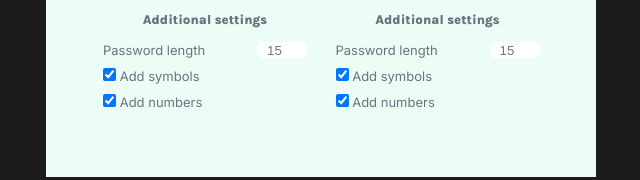
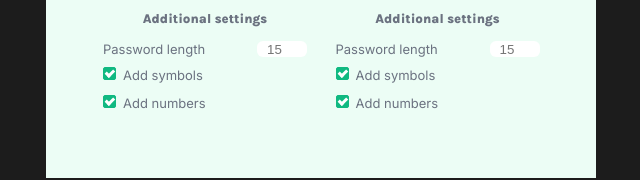
Before and after one commit to electr0space/password-generator, a plain HTML site: page index.html in a window 1280 px wide. Shown: the part 497-677 px from the top of the page, without its empty margins (319-959 px from the left). Drawn offline with Linux system fonts and the light colour scheme.

Commit message:
Change checkboxes

```diff
--- a/index.html
+++ b/index.html
@@ -43,12 +43,16 @@
                             <input type="number" id="length-password-one" min="1" max="20" placeholder="15" onblur="lengthValueValidation()">
                         </div>
                         <div class="space">
+                            <label for="pass-one-symbols" class="checkbox-container">Add symbols
                             <input type="checkbox" id="pass-one-symbols" checked>
-                            <label for="pass-one-symbols">Add symbols</label>
+                            <span class="checkmark"></span>
+                            </label>
                         </div>
                         <div class="space">
+                            <label for="pass-one-numbers" class="checkbox-container">Add numbers
                             <input type="checkbox" id="pass-one-numbers" checked>
-                            <label for="pass-one-numbers">Add numbers</label>
+                            <span class="checkmark"></span>
+                            </label>
                         </div>
                     </fieldset>
                 </div>
@@ -67,12 +71,16 @@
                             <input type="number" id="length-password-two" min="1" max="20" placeholder="15" onblur="lengthValueValidation()">
                         </div>
                         <div class="space">
+                            <label for="pass-two-symbols" class="checkbox-container">Add symbols
                             <input type="checkbox" id="pass-two-symbols" checked>
-                            <label for="pass-two-symbols">Add symbols</label>
+                            <span class="checkmark"></span>
+                            </label>
                         </div>
                         <div class="space">
+                            <label for="pass-two-numbers" class="checkbox-container">Add numbers
                             <input type="checkbox" id="pass-two-numbers" checked>
-                            <label for="pass-two-numbers">Add numbers</label>
+                            <span class="checkmark"></span>
+                            </label>
                         </div>
                     </fieldset>
                 </div>
--- a/styles.css
+++ b/styles.css
@@ -201,3 +201,65 @@ legend {
     width: 50px;
     text-align: center;
 }
+
+/* Checkbox styling */
+.checkbox-container {
+    display: block;
+    position: relative;
+    padding-left: 20px;
+    margin-bottom: 12px;
+    cursor: pointer;
+    -webkit-user-select: none;
+    -moz-user-select: none;
+    -ms-user-select: none;
+    user-select: none;
+}
+
+.checkbox-container input {
+    position: absolute;
+    opacity: 0;
+    cursor: pointer;
+    height: 0;
+    width: 0;
+}
+
+.checkmark {
+    position: absolute;
+    top: 0;
+    left: 0;
+    height: 13px;
+    width: 13px;
+    background-color: #FFFFFF;
+    border: 1px solid #10B981;
+    border-radius: 2px;
+}
+
+.checkbox-container:hover input ~ .checkmark {
+    background-color: #ccc;
+}
+
+.checkbox-container input:checked ~ .checkmark {
+    background-color: #10B981;
+}
+
+.checkmark:after {
+    content: "";
+    position: absolute;
+    display: none;
+}
+
+.checkbox-container input:checked ~ .checkmark:after {
+    display: block;
+}
+
+.checkbox-container .checkmark:after {
+    left: 3px;
+    top: 0px;
+    width: 2.5px;
+    height: 6px;
+    border: solid white;
+    border-width: 0 3px 3px 0;
+    -webkit-transform: rotate(45deg);
+    -ms-transform: rotate(45deg);
+    transform: rotate(45deg);
+}
```
